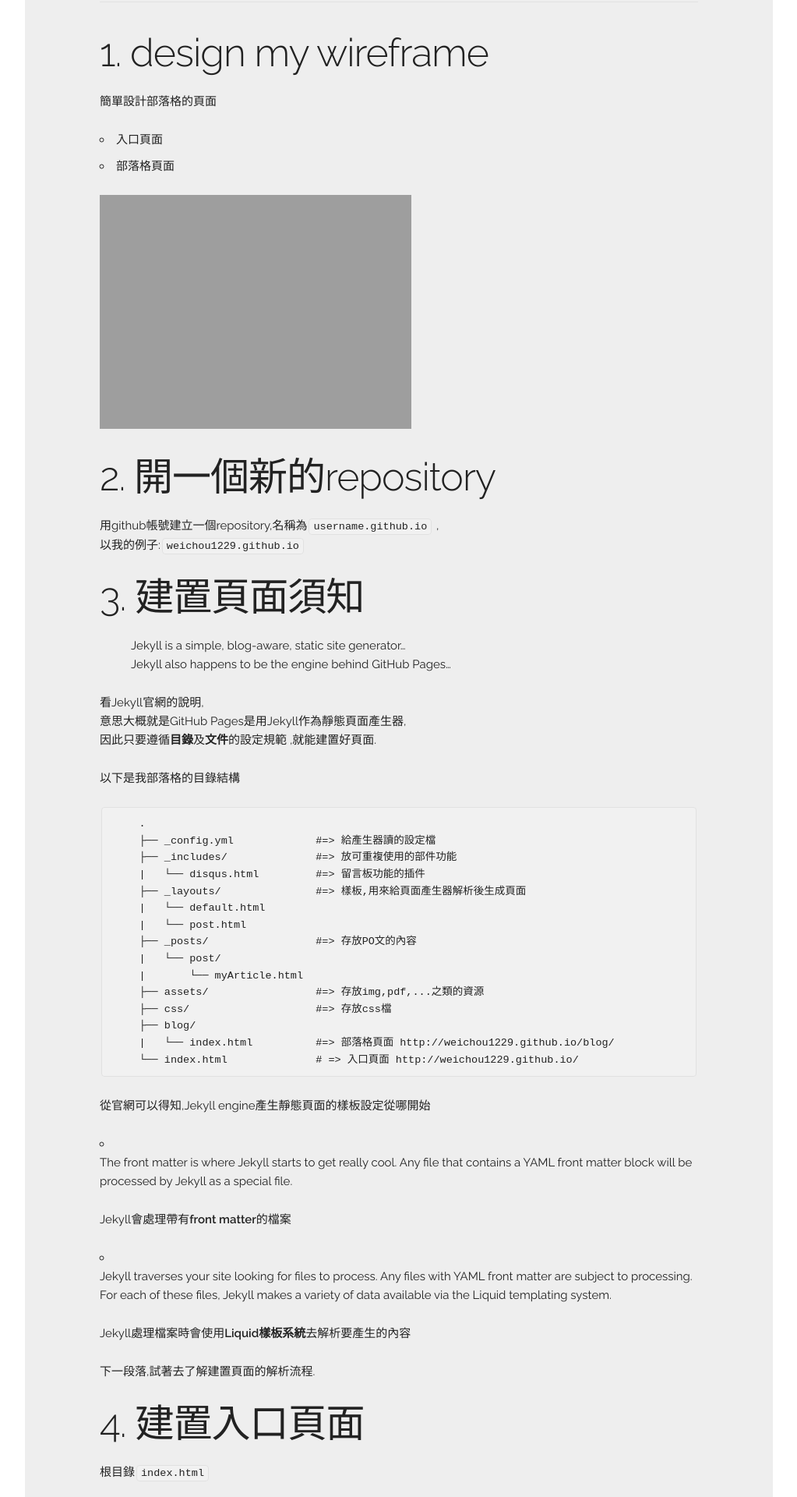
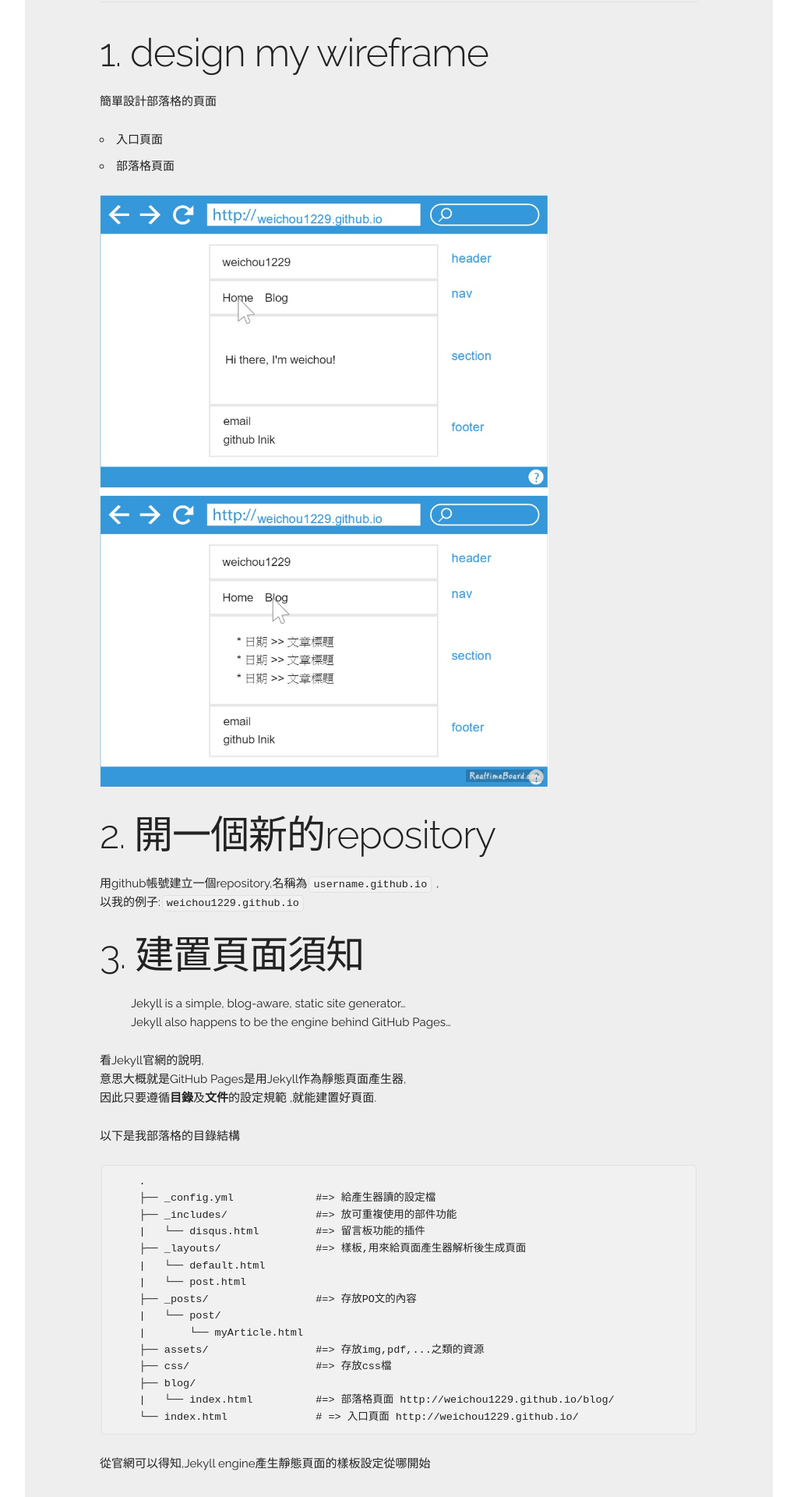
Before and after one commit to weichou1229/weichou.github.io, a Jekyll site: the page built from _posts/blog/2016-07-30-建立自己的-GitHub-Pages-website.md, in a window 1280 px wide. Shown: the part 525-2445 px from the top of the page at 78% size, without its empty margins (128-1151 px from the left). Built offline with Jekyll 4.4.1, drawn with Linux system fonts in a browser that asks for light colours; comment, search, counter and statistics services are not loaded.

Commit message:
modify page

```diff
--- a/_posts/blog/2016-07-30-建立自己的-GitHub-Pages-website.md
+++ b/_posts/blog/2016-07-30-建立自己的-GitHub-Pages-website.md
@@ -23,7 +23,7 @@ date: 2016-07-30T15:00:00.000Z
 - 入口頁面
 - 部落格頁面
 
-![]({{ site.url }}/assets/images/blog-wireframe.jpg =75%)
+![big-pic]({{ site.url }}/assets/images/blog-wireframe.jpg)
 
 # []() 2\. 開一個新的repository
 
--- a/css/main.css
+++ b/css/main.css
@@ -15,3 +15,5 @@ nav{
 nav >.row> div{
   padding :  0 1rem 0 1rem ;
 }
+
+img[alt=big-pic] { width: 75%; }
```
